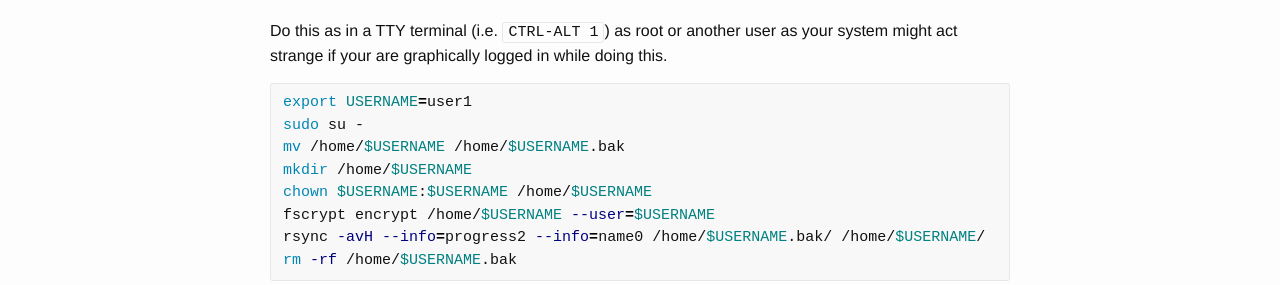
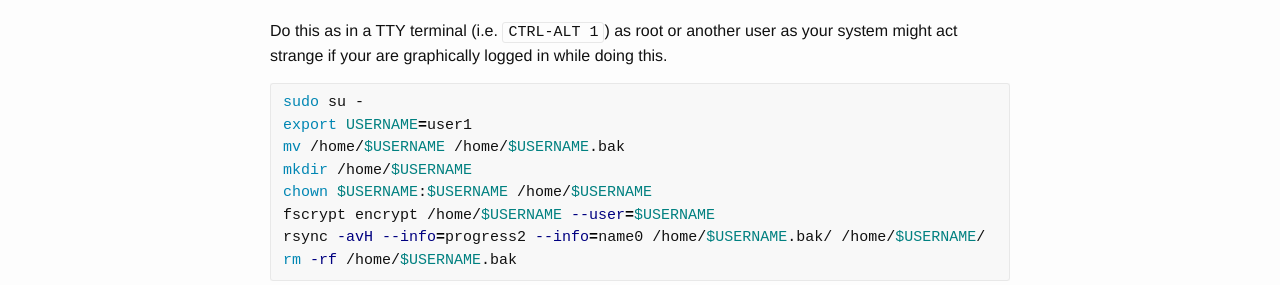
Before and after one commit to tlbdk/tlbdk.github.io, a Jekyll site: the page built from _posts/2018-10-22-fscrypt.md, in a window 1280 px wide. Shown: the part 1794-2079 px from the top of the page. Built offline with Jekyll 4.4.1, drawn with Linux system fonts in a browser that asks for light colours.

Commit message:
Fix variable settings

````diff
--- a/_posts/2018-10-22-fscrypt.md
+++ b/_posts/2018-10-22-fscrypt.md
@@ -91,8 +91,8 @@ Logout and login to see that the folder gets decrypted without having to type a
 Do this as in a TTY terminal (i.e. `CTRL-ALT 1`) as root or another user as your system might act strange if your are graphically logged in while doing this.
 
 ``` bash
+sudo su -
 export USERNAME=user1
-sudo su -
 mv /home/$USERNAME /home/$USERNAME.bak
 mkdir /home/$USERNAME
 chown $USERNAME:$USERNAME /home/$USERNAME
````
